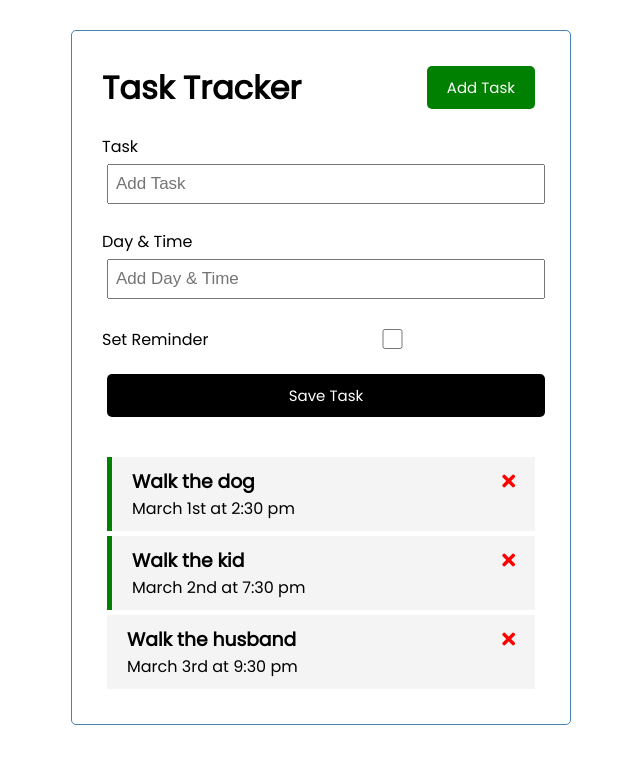
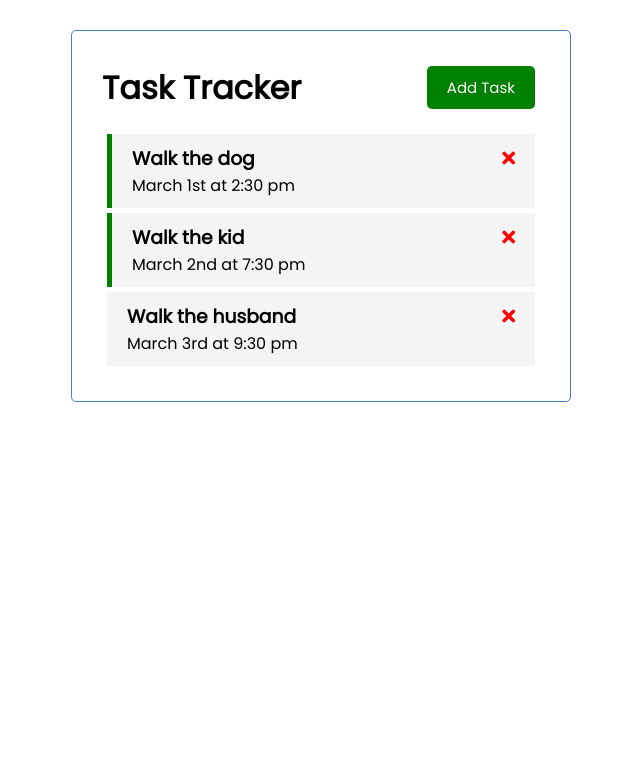
Before and after one commit to AvilinP/vue-task-tracker, a Vue app: page / in a window 1280 px wide. Shown: the top 764 px of the page, without its empty margins (319-959 px from the left). Built offline with nearby package versions, Linux system fonts and the light colour scheme.

Commit message:
added toggle to add task div/btn

```diff
--- a/src/App.vue
+++ b/src/App.vue
@@ -1,9 +1,18 @@
 <template>
 
   <div class="container">
-    <Header title="Task Tracker"/>
-    <AddTask @add-task="addTask"/>
-    <Tasks @toggle-reminder="toggleReminder" @delete-task="deleteTask" :tasks="tasks"/>
+    <Header
+      @toggle-add-task="toggleAddTask"
+      title="Task Tracker"/>
+
+    <div v-show="showAddTask">
+      <AddTask
+        @add-task="addTask"/>
+    </div>
+
+    <Tasks
+      @toggle-reminder="toggleReminder" @delete-task="deleteTask"
+      :tasks="tasks"/>
   </div>
 
 </template>
@@ -24,10 +33,15 @@ export default {
   },
   data() {
     return {
-      tasks: []
+      tasks: [],
+      showAddTask: false
     }
   },
   methods: {
+
+    toggleAddTask() {
+          this.showAddTask = !this.showAddTask
+    },
 
     addTask(task) {
       this.tasks = [...this.tasks, task]
@@ -38,6 +52,7 @@ export default {
         this.tasks = this.tasks.filter((task) => task.id !== id )
       }
     },
+
     toggleReminder(id) {
       this.tasks = this.tasks.map((task) => task.id === id ? {...task, reminder: !task.reminder} : task)
     },
--- a/src/components/Button.vue
+++ b/src/components/Button.vue
@@ -1,5 +1,9 @@
 <template>
-    <button @click="onClick() " :style="{ background: color }" class="btn">{{text}}</button>
+    <button
+        @click="onClick()"
+        :style="{ background: color }"
+        class="btn">{{text}}
+    </button>
 </template>
 
 <script>
@@ -11,7 +15,7 @@ export default {
     },
     methods: {
         onClick() {
-            console.log('onClick')
+            this.$emit('toggle-add-task')
         }
     }
 }
--- a/src/components/Header.vue
+++ b/src/components/Header.vue
@@ -1,7 +1,10 @@
 <template>
     <header>
         <h1>{{title}}</h1>
-        <Button text="Add Task" color="green" />
+        <Button
+            @toggle-add-task="$emit('toggle-add-task')"
+            text="Add Task"
+            color="green" />
     </header>
 </template>
 
```
Also changed, not shown: src/components/Task.vue (+10 -5 lines).
